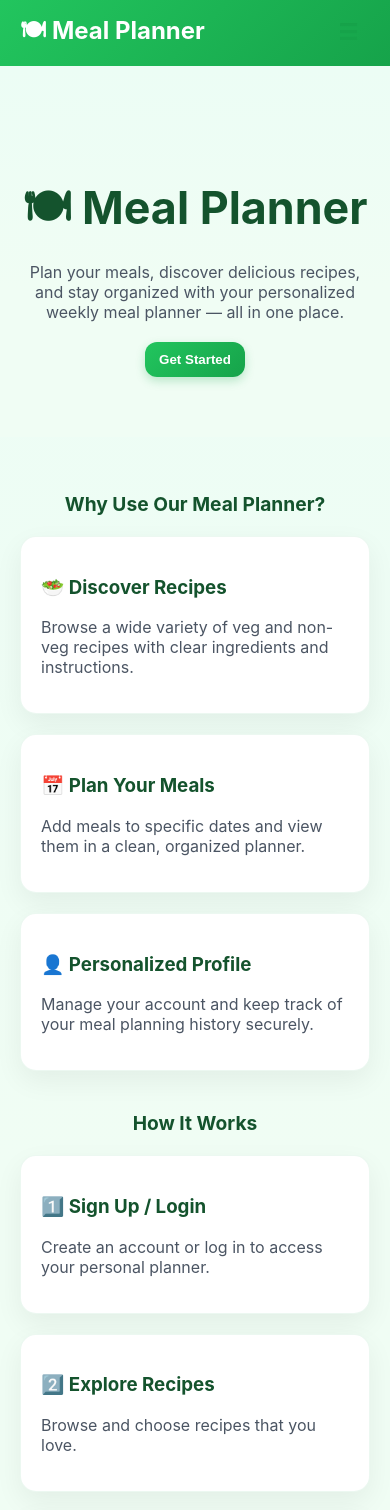
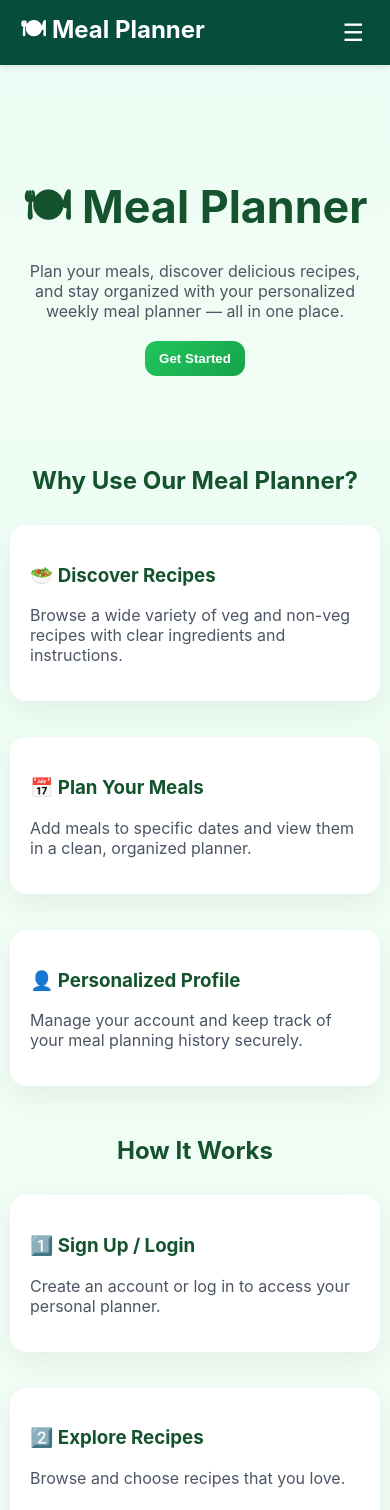
Before and after one commit to anushkashirke05/meal-planner, a Next.js app: page / in a window 390 px wide. Shown: the top 1510 px of the page. Built offline with nearby package versions, Linux system fonts and the light colour scheme; no server answers.

Commit message:
Deploy working project

```diff
--- a/src/app/globals.css
+++ b/src/app/globals.css
@@ -7,76 +7,56 @@
   --muted: #4b5563;
 }
 
-
+html,
 body {
   margin: 0;
+  padding: 0;
+  width: 100%;
+  overflow-x: hidden;
   background: linear-gradient(180deg, #ecfdf5, #f0fdf4 60%);
-  font-family: 'Inter', sans-serif;
+  font-family: "Inter", sans-serif;
   color: var(--secondary);
 }
 
+* {
+  box-sizing: border-box;
+}
+
+/* MAIN CONTAINER */
 .container {
+  width: 100%;
   max-width: 1100px;
   margin: 0 auto;
-  padding: 30px 20px;
+  padding: 16px;
 }
 
-
+/* NAVBAR */
 .navbar {
-  display: flex;
-  justify-content: space-between;
-  align-items: center;
-  padding: 15px 40px;
+  width: 100%;
   background: linear-gradient(135deg, #22c55e, #16a34a);
-  color: white;
   box-shadow: 0 6px 18px rgba(22, 163, 74, 0.25);
 }
 
-.navbar a {
-  color: white;
-  margin-right: 18px;
-  text-decoration: none;
-  font-weight: 600;
-  transition: opacity 0.2s ease;
+/* GRID */
+.grid {
+  display: grid;
+  grid-template-columns: repeat(auto-fit, minmax(280px, 1fr));
+  gap: 16px;
+  width: 100%;
 }
 
-.navbar a:hover {
-  opacity: 0.85;
-}
-
-.navbar button {
-  background: white;
-  color: var(--primary-dark);
-  border: none;
-  padding: 8px 12px;
-  border-radius: 10px;
-  cursor: pointer;
-  font-weight: 600;
-}
-
-
-.grid {
-  display: grid;
-  grid-template-columns: repeat(auto-fit, minmax(260px, 1fr));
-  gap: 20px;
-}
-
-
+/* CARD */
 .card {
+  width: 100%;
+  max-width: 600px;
+  margin: 10px auto;
   background: var(--card);
   padding: 20px;
   border-radius: 16px;
   box-shadow: 0 10px 28px rgba(0, 0, 0, 0.06);
-  transition: transform 0.2s ease, box-shadow 0.2s ease;
-  border: 1px solid rgba(22, 163, 74, 0.08);
 }
 
-.card:hover {
-  transform: translateY(-6px);
-  box-shadow: 0 14px 32px rgba(0, 0, 0, 0.1);
-}
-
-
+/* BUTTON */
 .btn {
   background: linear-gradient(135deg, #22c55e, #16a34a);
   color: white;
@@ -85,30 +65,19 @@ body {
   border-radius: 12px;
   font-weight: 600;
   cursor: pointer;
-  box-shadow: 0 4px 10px rgba(22, 163, 74, 0.25);
 }
 
-.btn:hover {
-  opacity: 0.95;
+/* MOBILE */
+@media (max-width: 768px) {
+  .container {
+    padding: 10px;
+  }
+
+  .grid {
+    grid-template-columns: 1fr;
+  }
+
+  .card {
+    max-width: 100%;
+  }
 }
-
-
-.section-title {
-  margin-top: 25px;
-  margin-bottom: 10px;
-  font-size: 1.2rem;
-  font-weight: 700;
-  color: var(--secondary);
-}
-
-
-input, textarea, select {
-  border: 1px solid #d1fae5;
-  border-radius: 10px;
-  outline: none;
-  transition: border 0.2s ease;
-}
-
-input:focus, textarea:focus, select:focus {
-  border: 1px solid var(--primary);
-}
--- a/src/components/Navbar.jsx
+++ b/src/components/Navbar.jsx
@@ -2,87 +2,102 @@
 
 import Link from 'next/link'
 import { supabase } from '@/lib/supabase'
-import { useRouter } from 'next/navigation'
-import { useState } from 'react'
+import { useRouter, usePathname } from 'next/navigation'
+import { useState, useEffect } from 'react'
 
 export default function Navbar() {
   const router = useRouter()
+  const pathname = usePathname()
   const [open, setOpen] = useState(false)
 
   const logout = async () => {
     await supabase.auth.signOut()
+    setOpen(false)
     router.push('/login')
   }
 
+  // Close menu when route changes
+  useEffect(() => {
+    setOpen(false)
+  }, [pathname])
+
   return (
+    <nav
+      style={{
+        width: "100%",
+        background: "#064e3b",
+        padding: "12px 20px",
+        boxShadow: "0 2px 6px rgba(0,0,0,0.1)",
+        position: "sticky",
+        top: 0,
+        zIndex: 1000,
+      }}
+    >
       <div
-      className="navbar"
         style={{
+          maxWidth: "1100px",
+          width: "100%",
+          margin: "auto",
           display: "flex",
           justifyContent: "space-between",
           alignItems: "center",
-        padding: "12px 20px",
-        flexWrap: "wrap"
         }}
       >
-      {/* LEFT — Logo */}
-      <h2 style={{ margin: 0 }}>🍽 Meal Planner</h2>
+        {/* LEFT SIDE — LOGO */}
+        <h2 style={{ margin: 0, color: "white" }}>🍽 Meal Planner</h2>
 
-      {/* MOBILE MENU BUTTON */}
+        {/* RIGHT SIDE — HAMBURGER MENU */}
         <button
-        onClick={() => setOpen(!open)}
+          onClick={() => setOpen(prev => !prev)}
           style={{
-          display: "none",
             background: "none",
             border: "none",
-          fontSize: "22px",
-          cursor: "pointer"
+            fontSize: "24px",
+            color: "white",
+            cursor: "pointer",
           }}
-        className="menu-btn"
         >
           ☰
         </button>
+      </div>
 
-      {/* NAV LINKS */}
+      {/* DROPDOWN MENU */}
       <div
-        className={`nav-links ${open ? "show" : ""}`}
+        className={open ? "menu show" : "menu"}
         style={{
-          display: "flex",
-          gap: "18px",
-          alignItems: "center"
+          display: open ? "flex" : "none",
+          position: "absolute",
+          top: "60px",
+          left: 0,
+          width: "100%",
+          background: "white",
+          flexDirection: "column",
+          padding: "15px 20px",
+          boxShadow: "0 4px 10px rgba(0,0,0,0.1)",
         }}
       >
-        <Link href="/">🏠 Home</Link>
-        <Link href="/dashboard">📚 Dashboard</Link>
-        <Link href="/planner">📅 Planner</Link>
-        <Link href="/add-recipe">➕ Add Recipe</Link>
-        <Link href="/profile">👤 Profile</Link>
-        <button onClick={logout}>Logout</button>
+        <Link href="/" style={{ color: "#064e3b", marginBottom: 8, textDecoration: "none", fontWeight: 600 }}>🏠 Home</Link>
+        <Link href="/dashboard" style={{ color: "#064e3b", marginBottom: 8, textDecoration: "none", fontWeight: 600 }}>📚 Dashboard</Link>
+        <Link href="/planner" style={{ color: "#064e3b", marginBottom: 8, textDecoration: "none", fontWeight: 600 }}>📅 Planner</Link>
+        <Link href="/add-recipe" style={{ color: "#064e3b", marginBottom: 8, textDecoration: "none", fontWeight: 600 }}>➕ Add Recipe</Link>
+        <Link href="/profile" style={{ color: "#064e3b", marginBottom: 8, textDecoration: "none", fontWeight: 600 }}>👤 Profile</Link>
+
+        <button
+          onClick={logout}
+          style={{
+            marginTop: 10,
+            background: "#dc2626",
+            color: "white",
+            border: "none",
+            padding: "6px 12px",
+            borderRadius: "8px",
+            cursor: "pointer",
+            fontWeight: 600,
+          }}
+        >
+          Logout
+        </button>
       </div>
-
-      {/* MOBILE STYLES */}
-      <style jsx>{`
-        @media (max-width: 768px) {
-          .menu-btn {
-            display: block !important;
-          }
-
-          .nav-links {
-            width: 100%;
-            display: none !important;
-            flex-direction: column;
-            background: white;
-            padding: 10px;
-            margin-top: 10px;
-            border-radius: 10px;
-            box-shadow: 0 2px 10px rgba(0,0,0,0.1);
-          }
-
-          .nav-links.show {
-            display: flex !important;
-          }
-        }
-      `}</style>
-    </div>
+    </nav>
   )
 }
```
Lines whose indentation alone changed are shown as unchanged.
